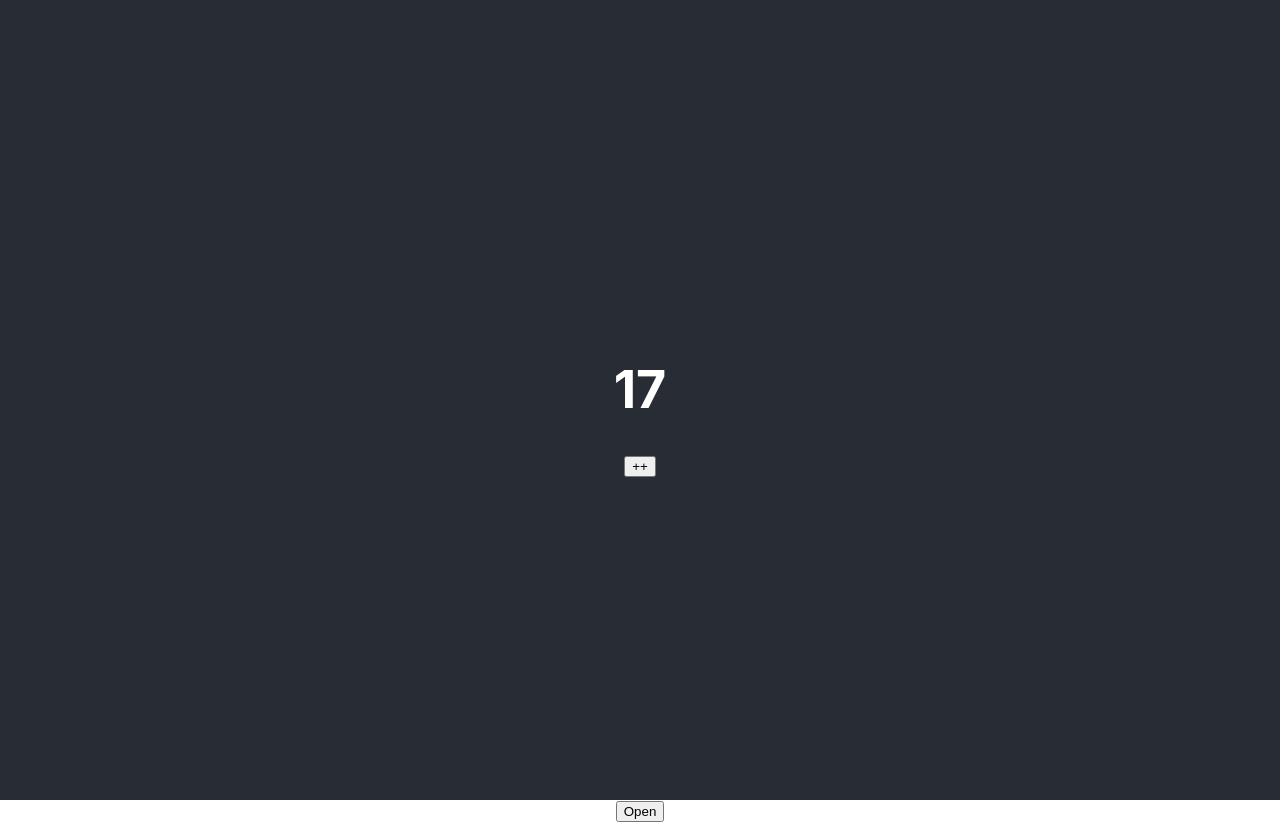
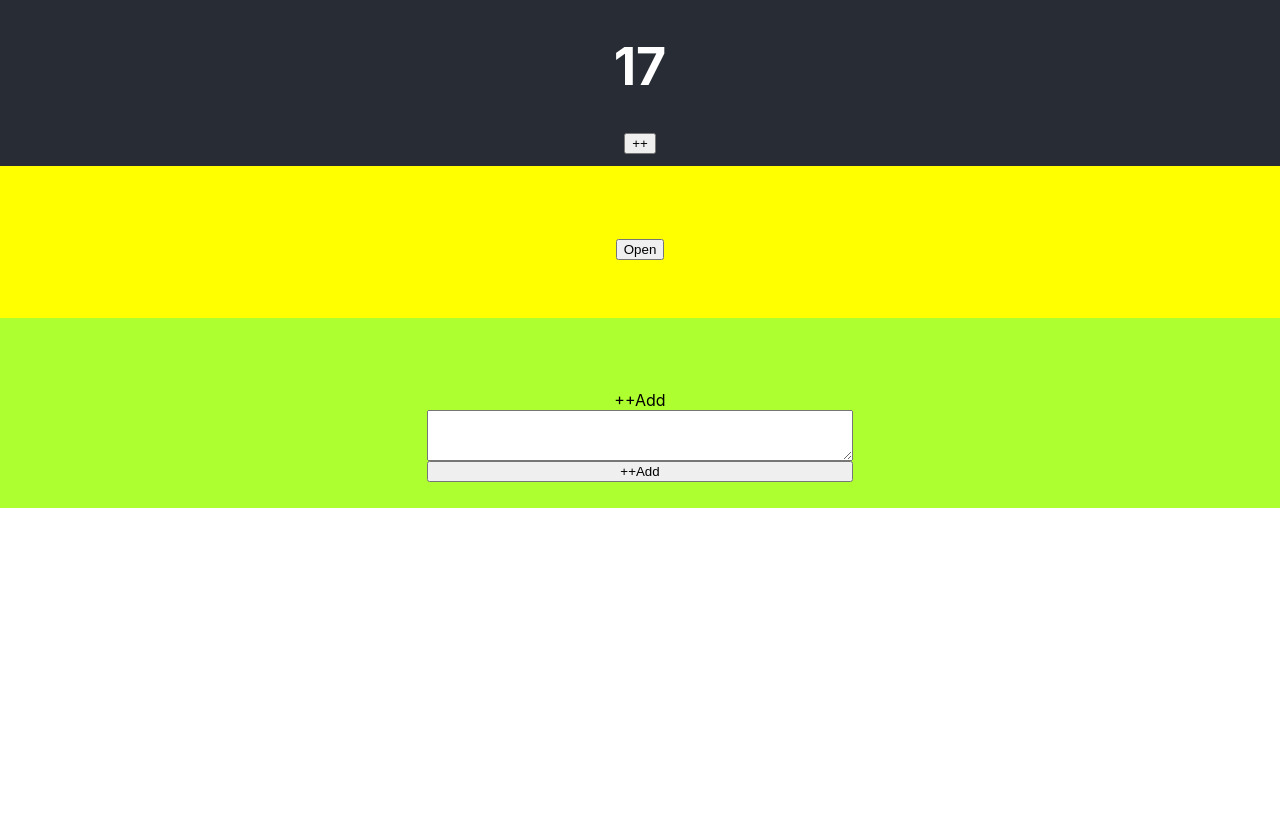
Before and after one commit to Waldemar-00/my-redux, a React (Create React App) app: page / in a window 1280 px wide. After the commit the page ends 800 px from the top, so only its background shows below. Built offline with nearby package versions, Linux system fonts and the light colour scheme.

Commit message:
I added new components and then used useSlector and useDispatch hooks to dispatch events.

```diff
--- a/src/App.css
+++ b/src/App.css
@@ -2,37 +2,40 @@
   text-align: center;
 }
 
-.App-logo {
-  height: 40vmin;
-  pointer-events: none;
-}
-
-@media (prefers-reduced-motion: no-preference) {
-  .App-logo {
-    animation: App-logo-spin infinite 20s linear;
-  }
-}
-
 .App-header {
   background-color: #282c34;
-  min-height: 100vh;
+  min-height: 10vh;
   display: flex;
   flex-direction: column;
   align-items: center;
   justify-content: center;
   font-size: calc(10px + 2vmin);
   color: white;
+  padding-bottom: 1vw;
 }
 
-.App-link {
-  color: #61dafb;
+.article {
+  min-height: 10vh;
+  background-color: yellow;
+  padding-top: 9vh;
 }
-
-@keyframes App-logo-spin {
-  from {
-    transform: rotate(0deg);
-  }
-  to {
-    transform: rotate(360deg);
-  }
+.ul {
+  min-height: 10vh;
+  padding-top: 9vh;
+  background-color: greenyellow;
 }
+.block-texarea {
+  display: grid;
+  grid-template-columns: repeat(3, 1fr);
+}
+.textarea {
+  display: grid;
+  grid-template-columns: 1fr;
+  grid-column: 2/3;
+}
+.ol-list {
+  display: grid;
+  grid-template-columns: 30vw;
+  margin: 2vw 33vw;
+  list-style: inside circle;
+}
--- a/src/App.js
+++ b/src/App.js
@@ -3,6 +3,7 @@ import { Provider } from 'react-redux'
 import store from './store/store'
 import Counter from './components/Counter'
 import Article from './components/Article'
+import Ul from './components/Ol'
 function App() {
   return (
     <Provider store={store}>
@@ -10,7 +11,8 @@ function App() {
       <header className="App-header">
         <Counter/>
         </header>
-        <Article/>
+        <Article />
+        <Ul/>
       </div>
     </Provider>
   )
--- /dev/null
+++ b/src/components/AddTodo.js
@@ -0,0 +1,18 @@
+import { useSelector, useDispatch } from 'react-redux'
+const AddTodo = () => {
+  const toDoArray = useSelector(state => state.todo.toDoArray)
+  const dispatch = useDispatch()
+  const addTodo = () => {
+    dispatch({ type: 'ADD_TODO', payload: [ ...toDoArray, document.querySelector('#todo').value ]})
+  }
+  return (
+    <div className="block-texarea">
+      <div className="textarea">
+        <label htmlFor="todo">++Add</label>
+        <textarea name="todo" id="todo" cols="30" rows="3"></textarea>
+        <button onClick={addTodo}>++Add</button>
+      </div>
+    </div>
+  )
+}
+export default AddTodo
--- a/src/components/Article.js
+++ b/src/components/Article.js
@@ -7,7 +7,7 @@ const Article = () => {
     dispatch('ARTICLE_OPEN')
   }
   return (
-    <section>
+    <section className="article">
       <article>{article}</article>
       <button onClick={articleOpen}>Open</button>
     </section>
--- /dev/null
+++ b/src/components/Li.js
@@ -0,0 +1,6 @@
+const Li = ({text}) => {
+  return (
+    <li>{text}</li>
+  )
+}
+export default Li
--- /dev/null
+++ b/src/components/Ol.js
@@ -0,0 +1,19 @@
+import Li from './Li'
+import AddTodo from './AddTodo'
+import { useSelector } from 'react-redux'
+const Ul = () => {
+  const toDoArray = useSelector(state => state.todo.toDoArray)
+  return (
+    <section className="ul">
+      <AddTodo/>
+      <ol className="ol-list">
+        {
+          toDoArray.map(text => {
+            return < Li text={text} />
+          })
+        }
+      </ol>
+    </section>
+  )
+}
+export default Ul
--- a/src/store/store.js
+++ b/src/store/store.js
@@ -1,10 +1,12 @@
 import { legacy_createStore, combineReducers, applyMiddleware } from 'redux'
 import reducerCounter from './counterSlice'
 import reducerArticle from './articleSlice'
+import reducerTodo from './todoSlice'
 import { composeWithDevTools } from '@redux-devtools/extension'
 const rootReducer = combineReducers({
   counter: reducerCounter,
-  article: reducerArticle
+  article: reducerArticle,
+  todo: reducerTodo
 })
 const stringCustomMiddleware = storeAPI => wrapDispatch => handleAction => { //! storeAPI({ dispatch, getState })
   return typeof handleAction === 'string' ? wrapDispatch({ type: handleAction }) : wrapDispatch(handleAction)
--- /dev/null
+++ b/src/store/todoSlice.js
@@ -0,0 +1,15 @@
+const initialState = {
+  toDoArray: []
+}
+const reducerTodo = (state = initialState, action) => {
+  switch (action.type) {
+    case 'ADD_TODO':
+      return {
+        ...state,
+        toDoArray: action.payload
+      }
+    default:
+      return state
+  }
+}
+export default reducerTodo
```
